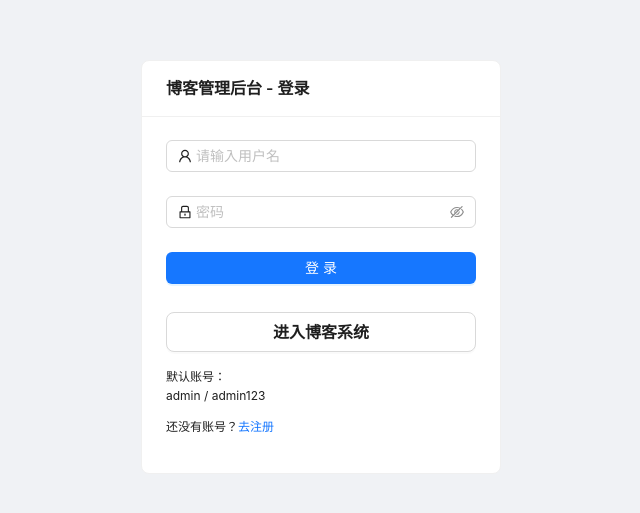
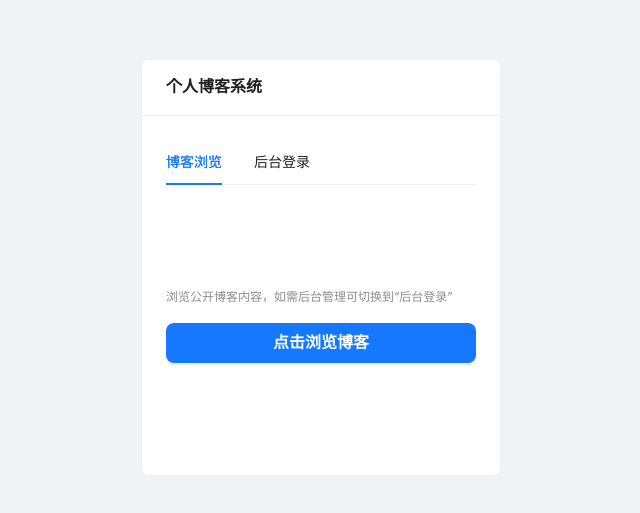
Before and after one commit to xinyunliushui/web-blog, a React (Create React App) app: page /login in a window 1280 px wide. Shown: the part 133-646 px from the top of the page, without its empty margins (319-959 px from the left). Built offline with nearby package versions, Linux system fonts and the light colour scheme; no server answers.

Commit message:
feat: 完善博客管理细节

```diff
--- a/public/index.html
+++ b/public/index.html
@@ -24,7 +24,7 @@
       work correctly both with client-side routing and a non-root public URL.
       Learn how to configure a non-root public URL by running `npm run build`.
     -->
-    <title>React App</title>
+    <title>个人博客系统</title>
   </head>
   <body>
     <noscript>You need to enable JavaScript to run this app.</noscript>
--- a/src/pages/BlogDetailPage/index.tsx
+++ b/src/pages/BlogDetailPage/index.tsx
@@ -1,5 +1,5 @@
 import { useEffect, useMemo, useState } from "react";
-import { Button, Divider, Image as AntdImage, Spin, Tag, Typography, message } from "antd";
+import { Button, Divider, Grid, Image as AntdImage, Spin, Tag, Typography, message } from "antd";
 import { useNavigate, useParams } from "react-router-dom";
 import { renderMarkdown } from "../../components/MarkdownEditor";
 import { API_PATHS } from "../../config/api";
@@ -31,6 +31,8 @@ const normalizeBlogDetail = (raw: Record<string, unknown>): BlogDetail => ({
 });
 
 export const BlogDetailPage = () => {
+  const screens = Grid.useBreakpoint();
+  const isMobile = !screens.md;
   const navigate = useNavigate();
   const { blogId } = useParams<{ blogId: string }>();
   const [messageApi, contextHolder] = message.useMessage();
@@ -68,7 +70,13 @@ export const BlogDetailPage = () => {
     .filter(Boolean);
 
   return (
-    <div style={{ maxWidth: 980, margin: "24px auto", padding: "0 16px" }}>
+    <div
+      style={{
+        maxWidth: 980,
+        margin: isMobile ? "12px auto" : "24px auto",
+        padding: isMobile ? "0 12px" : "0 16px",
+      }}
+    >
       {contextHolder}
       <Button style={{ marginBottom: 16 }} onClick={() => navigate("/blogs")}>
         返回列表
@@ -76,10 +84,10 @@ export const BlogDetailPage = () => {
       <Spin spinning={loading}>
         {detail ? (
           <article>
-            <Typography.Title level={1} style={{ marginBottom: 8 }}>
+            <Typography.Title level={isMobile ? 2 : 1} style={{ marginBottom: 8 }}>
               {detail.title || "-"}
             </Typography.Title>
-            <Typography.Text type="secondary">
+            <Typography.Text type="secondary" style={{ fontSize: isMobile ? 12 : 14 }}>
               发布时间：{detail.publishedAt ? new Date(detail.publishedAt).toLocaleString() : "未发布"}
             </Typography.Text>
             <Divider />
@@ -88,16 +96,23 @@ export const BlogDetailPage = () => {
                 src={detail.coverImage}
                 alt={detail.title}
                 width="100%"
-                style={{ borderRadius: 10, marginBottom: 16, objectFit: "cover" }}
+                wrapperStyle={{ display: "block", lineHeight: 0, marginBottom: 16 }}
+                style={{
+                  display: "block",
+                  width: "100%",
+                  borderRadius: 10,
+                  objectFit: "cover",
+                  maxHeight: isMobile ? 240 : 520,
+                }}
               />
             ) : null}
             <Typography.Paragraph
               style={{
-                fontSize: 16,
+                fontSize: isMobile ? 14 : 16,
                 lineHeight: 1.8,
                 background: "#fafafa",
                 borderLeft: "4px solid #1677ff",
-                padding: "12px 14px",
+                padding: isMobile ? "10px 12px" : "12px 14px",
                 borderRadius: 6,
               }}
             >
@@ -113,7 +128,12 @@ export const BlogDetailPage = () => {
             </div>
             <Divider />
             <div
-              style={{ lineHeight: 1.9, fontSize: 16 }}
+              style={{
+                lineHeight: 1.9,
+                fontSize: isMobile ? 15 : 16,
+                overflowX: "auto",
+                wordBreak: "break-word",
+              }}
               dangerouslySetInnerHTML={{ __html: html }}
             />
           </article>
--- a/src/pages/BlogPublicListPage/index.tsx
+++ b/src/pages/BlogPublicListPage/index.tsx
@@ -1,5 +1,5 @@
 import { useEffect, useState } from "react";
-import { Card, Image as AntdImage, List, Space, Spin, Tag, Typography, message } from "antd";
+import { Card, Grid, Image as AntdImage, List, Space, Spin, Tag, Typography, message } from "antd";
 import { useNavigate } from "react-router-dom";
 import http from "../../services/http";
 import { API_PATHS } from "../../config/api";
@@ -31,6 +31,8 @@ const normalizeBlog = (raw: Record<string, unknown>): BlogListItem => ({
 });
 
 export const BlogPublicListPage = () => {
+  const screens = Grid.useBreakpoint();
+  const isMobile = !screens.md;
   const navigate = useNavigate();
   const [messageApi, contextHolder] = message.useMessage();
   const [loading, setLoading] = useState(false);
@@ -63,9 +65,15 @@ export const BlogPublicListPage = () => {
   }, [messageApi]);
 
   return (
-    <div style={{ maxWidth: 980, margin: "24px auto", padding: "0 16px" }}>
+    <div
+      style={{
+        maxWidth: 980,
+        margin: isMobile ? "12px auto" : "24px auto",
+        padding: isMobile ? "0 12px" : "0 16px",
+      }}
+    >
       {contextHolder}
-      <Typography.Title level={2} style={{ marginBottom: 20 }}>
+      <Typography.Title level={isMobile ? 3 : 2} style={{ marginBottom: isMobile ? 14 : 20 }}>
         博客文章
       </Typography.Title>
       <Spin spinning={loading}>
@@ -81,32 +89,44 @@ export const BlogPublicListPage = () => {
             return (
               <List.Item
                 key={item.id}
-                style={{ cursor: "pointer" }}
+                style={{ cursor: "pointer", paddingBlock: isMobile ? 10 : 16 }}
                 onClick={() => navigate(`/blogs/${item.id}`)}
               >
-                <Card hoverable bodyStyle={{ padding: 16 }}>
-                  <div style={{ display: "flex", gap: 16 }}>
+                <Card hoverable bodyStyle={{ padding: isMobile ? 12 : 16 }}>
+                  <div
+                    style={{
+                      display: "flex",
+                      gap: isMobile ? 10 : 16,
+                      flexDirection: isMobile ? "column" : "row",
+                    }}
+                  >
                     <AntdImage
                       src={item.coverImage}
                       alt={item.title}
                       preview={false}
-                      width={220}
-                      height={130}
-                      style={{ objectFit: "cover", borderRadius: 6, flexShrink: 0 }}
+                      width={isMobile ? "100%" : 220}
+                      height={isMobile ? 180 : 130}
+                      wrapperStyle={{ width: isMobile ? "100%" : undefined, lineHeight: 0 }}
+                      style={{ objectFit: "cover", borderRadius: 6, flexShrink: 0, display: "block" }}
                     />
                     <div style={{ flex: 1, minWidth: 0 }}>
                       <Typography.Text type="secondary">
                         {item.category || "未分类"}
                       </Typography.Text>
                       <Typography.Title
-                        level={4}
-                        style={{ margin: "6px 0 8px", whiteSpace: "nowrap", overflow: "hidden", textOverflow: "ellipsis" }}
+                        level={isMobile ? 5 : 4}
+                        style={{
+                          margin: "6px 0 8px",
+                          whiteSpace: isMobile ? "normal" : "nowrap",
+                          overflow: "hidden",
+                          textOverflow: "ellipsis",
+                        }}
                       >
                         {item.title || "-"}
                       </Typography.Title>
                       <Typography.Paragraph
                         style={{ marginBottom: 10 }}
-                        ellipsis={{ rows: 2 }}
+                        ellipsis={{ rows: isMobile ? 3 : 2 }}
                       >
                         {item.summary || "-"}
                       </Typography.Paragraph>
--- a/src/pages/LoginPage/index.tsx
+++ b/src/pages/LoginPage/index.tsx
@@ -2,12 +2,12 @@
  * @Date: 2026-03-31 09:49:53
  * @Author: zhongwenhao
  * @LastEditors: zhongwenhao
- * @LastEditTime: 2026-04-01 09:58:12
+ * @LastEditTime: 2026-04-24 11:30:47
  * @Description:
  */
 
 import { LockOutlined, UserOutlined } from "@ant-design/icons";
-import { Alert, Button, Card, Form, Input, Typography } from "antd";
+import { Alert, Button, Card, Form, Input, Tabs, Typography } from "antd";
 import { useState } from "react";
 import { Link, useNavigate } from "react-router-dom";
 import { useAuth } from "../../context/AuthContext";
@@ -26,6 +26,7 @@ type LoginFormValues = {
 export const LoginPage = () => {
   const navigate = useNavigate();
   const { loading, login } = useAuth();
+  const [activeTab, setActiveTab] = useState<"blog" | "admin">("blog");
   const [loginError, setLoginError] = useState<string | null>(null);
 
   const handleFinish = async (values: LoginFormValues) => {
@@ -48,13 +49,63 @@ export const LoginPage = () => {
         justifyContent: "center",
       }}
     >
-      <Card title="博客管理后台 - 登录" style={{ width: 360 }}>
+      <Card title="个人博客系统" style={{ width: 360 }}>
+        <Tabs
+          activeKey={activeTab}
+          onChange={(key) => {
+            setActiveTab(key as "blog" | "admin");
+            setLoginError(null);
+          }}
+          style={{ minHeight: 250 }}
+          items={[
+            {
+              key: "blog",
+              label: "博客浏览",
+              children: (
+                <div
+                  style={{
+                    minHeight: 250,
+                    display: "flex",
+                    flexDirection: "column",
+                    justifyContent: "center",
+                  }}
+                >
+                  <Typography.Paragraph
+                    type="secondary"
+                    style={{
+                      marginBottom: 16,
+                      fontSize: 12,
+                      textAlign: "left",
+                    }}
+                  >
+                    浏览公开博客内容，如需后台管理可切换到“后台登录”
+                  </Typography.Paragraph>
+                  <Button
+                    type="primary"
+                    block
+                    size="large"
+                    style={{ fontWeight: 600 }}
+                    onClick={() => navigate("/blogs")}
+                  >
+                    点击浏览博客
+                  </Button>
+                </div>
+              ),
+            },
+            {
+              key: "admin",
+              label: "后台登录",
+              children: (
+                <div style={{ minHeight: 250 }}>
                   <Form<LoginFormValues> onFinish={handleFinish}>
                     <Form.Item
                       name="username"
                       rules={[{ required: true, message: "请输入用户名" }]}
                     >
-            <Input prefix={<UserOutlined />} placeholder="请输入用户名" />
+                      <Input
+                        prefix={<UserOutlined />}
+                        placeholder="请输入用户名"
+                      />
                     </Form.Item>
                     <Form.Item
                       name="password"
@@ -65,10 +116,18 @@ export const LoginPage = () => {
                         },
                       ]}
                     >
-            <Input.Password prefix={<LockOutlined />} placeholder="密码" />
+                      <Input.Password
+                        prefix={<LockOutlined />}
+                        placeholder="密码"
+                      />
                     </Form.Item>
-          <Form.Item>
-            <Button type="primary" htmlType="submit" block loading={loading}>
+                    <Form.Item style={{ marginBottom: 0 }}>
+                      <Button
+                        type="primary"
+                        htmlType="submit"
+                        block
+                        loading={loading}
+                      >
                         登录
                       </Button>
                       {loginError ? (
@@ -80,15 +139,6 @@ export const LoginPage = () => {
                       ) : null}
                     </Form.Item>
                   </Form>
-        <Button
-          type="default"
-          block
-          size="large"
-          style={{ marginTop: 4, fontWeight: 600 }}
-          onClick={() => navigate("/blogs")}
-        >
-          进入博客系统
-        </Button>
                   <Typography.Paragraph style={{ marginTop: 16, fontSize: 12 }}>
                     默认账号：
                     <br />
@@ -97,6 +147,11 @@ export const LoginPage = () => {
                   <Typography.Paragraph style={{ marginTop: 8, fontSize: 12 }}>
                     还没有账号？<Link to="/register">去注册</Link>
                   </Typography.Paragraph>
+                </div>
+              ),
+            },
+          ]}
+        />
       </Card>
     </div>
   );
```
Lines whose indentation alone changed are shown as unchanged.
